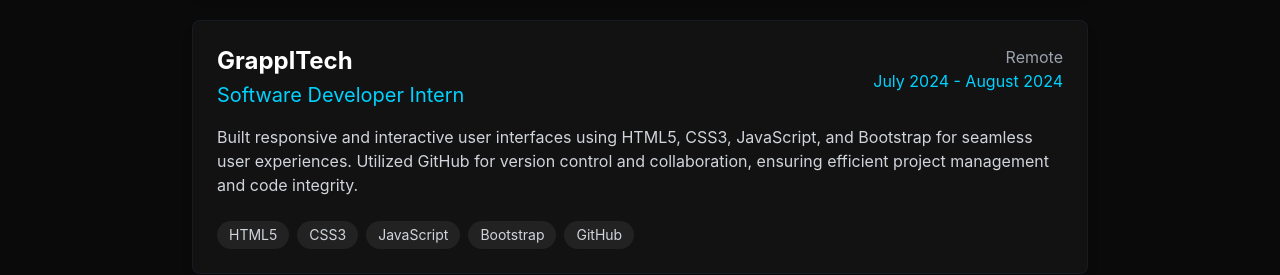
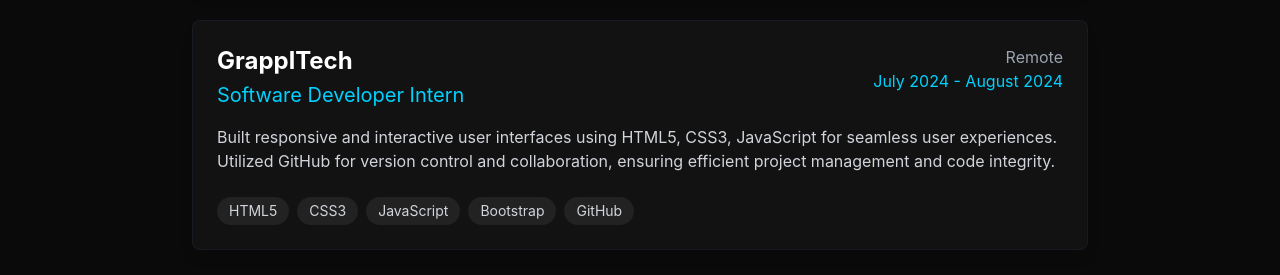
Before and after one commit to adhavshruti12/Portfolio-, a React (Vite) app in the folder frontend/: page / in a window 1280 px wide. Shown: the part 4360-4635 px from the top of the page. Built offline with nearby package versions, Linux system fonts and the light colour scheme.

Commit message:
Update Experience.jsx

```diff
--- a/frontend/src/components/Experience.jsx
+++ b/frontend/src/components/Experience.jsx
@@ -24,7 +24,7 @@
       location: "Remote",
       role: "Software Developer Intern",
       period: "July 2024 - August 2024",
-      description: "Built responsive and interactive user interfaces using HTML5, CSS3, JavaScript, and Bootstrap for seamless user experiences. Utilized GitHub for version control and collaboration, ensuring efficient project management and code integrity.",
+      description: "Built responsive and interactive user interfaces using HTML5, CSS3, JavaScript for seamless user experiences. Utilized GitHub for version control and collaboration, ensuring efficient project management and code integrity.",
       technologies: ["HTML5", "CSS3","JavaScript","Bootstrap", "GitHub"]
     },
     {
```
